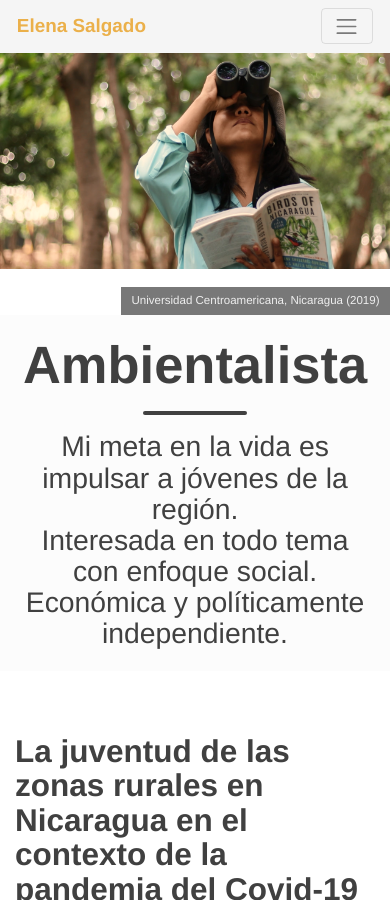
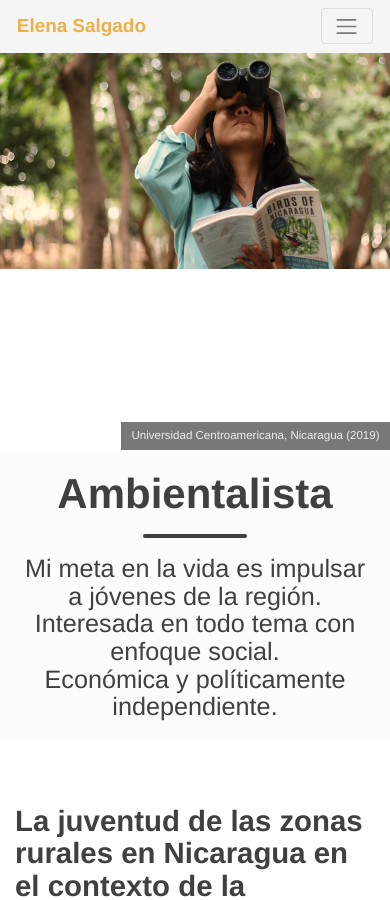
Before and after one commit to malena-salgado/malena-salgado.github.io, a Jekyll site: the page built from index.markdown, in a window 390 px wide and 900 px high. Built offline with Jekyll 4.4.1, drawn with Linux system fonts in a browser that asks for light colours; nearby versions of some CDN libraries; some web fonts are replaced.

Commit message:
Update main.css

```diff
--- a/assets/css/main.css
+++ b/assets/css/main.css
@@ -556,7 +556,7 @@ footer .footer-custom-content {
   .intro-header.big-img {
     margin-top: 5.6875rem; /* Full navbar is small navbar + 20px padding on each side when expanded */
     overflow:  hidden;
-    height: 65vh;
+    height: 90vh;
     background-position: center 56px;
   }
 }
@@ -565,8 +565,14 @@ footer .footer-custom-content {
   .intro-header.big-img {
     margin-top: 5.6875rem; /* Full navbar is small navbar + 20px padding on each side when expanded */
     overflow:  hidden;
-    height: 50vh;
+    height: 70vh;
     background-position: center 70px;
+  }
+
+  .post-image img {
+    height: 50%;
+    width: 50%;
+    border-radius: 7rem;
   }
 }
 
@@ -639,7 +645,7 @@ footer .footer-custom-content {
 }
 .intro-header .page-heading .page-subheading,
 .intro-header .post-heading .post-subheading {
-  font-size: 1.6875rem;
+  font-size: 1.6rem;
   line-height: 1.1;
   display: block;
   font-family: 'Chivo', 'Helvetica Neue', Helvetica, Arial, sans-serif;
@@ -680,7 +686,7 @@ footer .footer-custom-content {
   .intro-header.big-img {
     margin-top: 5.6875rem; /* Full navbar is small navbar + 20px padding on each side when expanded */
     overflow:  hidden;
-    height: 90vh;
+    height: 85vh;
     background-position: center 56px;
   }
   .intro-header.big-img .page-heading,
@@ -723,13 +729,13 @@ footer .footer-custom-content {
     margin-bottom: 0px;
 
 
-      /* Set a specific dimension */
-      height: 26.5vh;
+    /* Set a specific dimension */
+    height: 40vh;
 
-      /* Create the parallax scrolling effect */
-      background-attachment: fixed;
-      background-repeat: no-repeat;
-      background-position: center 50px;
+    /* Create the parallax scrolling effect */
+    background-attachment: fixed;
+    background-repeat: no-repeat;
+    background-position: center 50px;
   }
 
   .intro-header.big-img .page-heading,
@@ -755,7 +761,7 @@ footer .footer-custom-content {
 
 
       /* Set a specific dimension */
-      height: 32vh;
+      height: 45vh;
 
       /* Create the parallax scrolling effect */
       background-attachment: fixed;
@@ -777,7 +783,7 @@ footer .footer-custom-content {
 
 
       /* Set a specific dimension */
-      height: 35vh;
+      height: 50vh;
 
       /* Create the parallax scrolling effect */
       background-attachment: fixed;
@@ -1033,3 +1039,28 @@ pre {
     margin-top: 20px !important;
   }
 }
+
+@media (max-width: 425px) {
+
+  .intro-header .page-heading h1 {
+    font-size: 2.5rem;
+  }
+  .intro-header .page-heading .page-subheading,
+  .intro-header .post-heading .post-subheading {
+    font-size: 1.5rem;
+  }
+
+  .post-preview .post-title {
+    font-size: 1.75rem;
+  }
+
+  body {
+    font-size: 1.1rem;
+  }
+
+  .post-image img {
+    height: 70%;
+    width: 70%;
+    border-radius: 7rem;
+  }
+}
```
